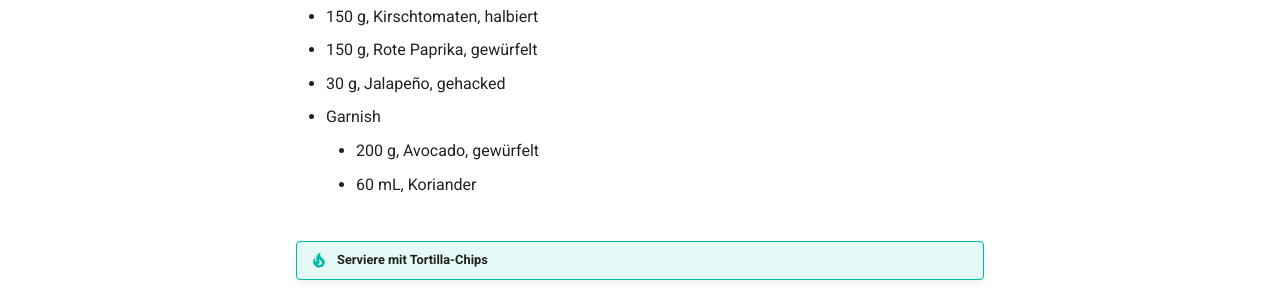
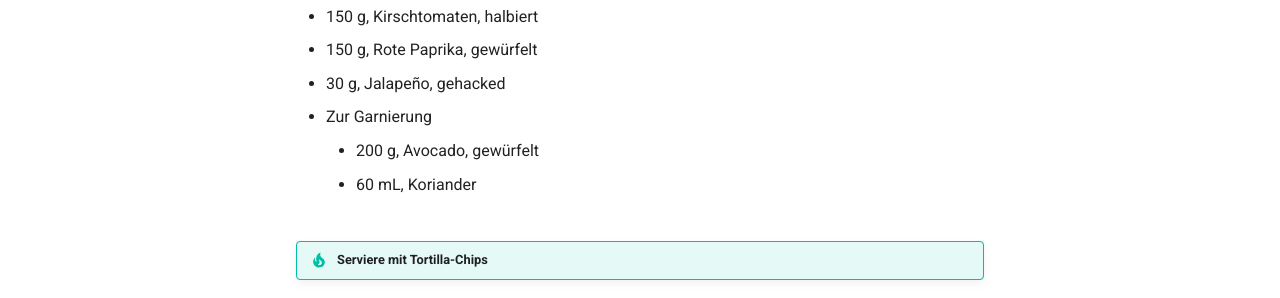
Before and after one commit to vogt4nick/rezepte.vogt4nick.com, an MkDocs documentation site: the page built from rezepte/rezepte/salate/bohnensalate/cowboy-kaviar.md, in a window 1280 px wide and 1057 px high. Shown: the part 650-948 px from the top of the window. Built offline with MkDocs 1.6.1 and Material for MkDocs 9.7.7, drawn with Linux system fonts in a browser that asks for light colours.

Commit message:
minor fixes

```diff
--- a/rezepte/rezepte/salate/bohnensalate/cowboy-kaviar.md
+++ b/rezepte/rezepte/salate/bohnensalate/cowboy-kaviar.md
@@ -13,7 +13,7 @@
     * 150 g, Kirschtomaten, halbiert
     * 150 g, Rote Paprika, gewürfelt
     * 30 g, Jalapeño, gehacked
-    * Garnish
+    * Zur Garnierung
         * 200 g, Avocado, gewürfelt
         * 60 mL, Koriander
 
```
Also changed, not shown: rezepte/rezepte/salate/bohnensalate/bohnensalat.md (+1 -1 lines).
